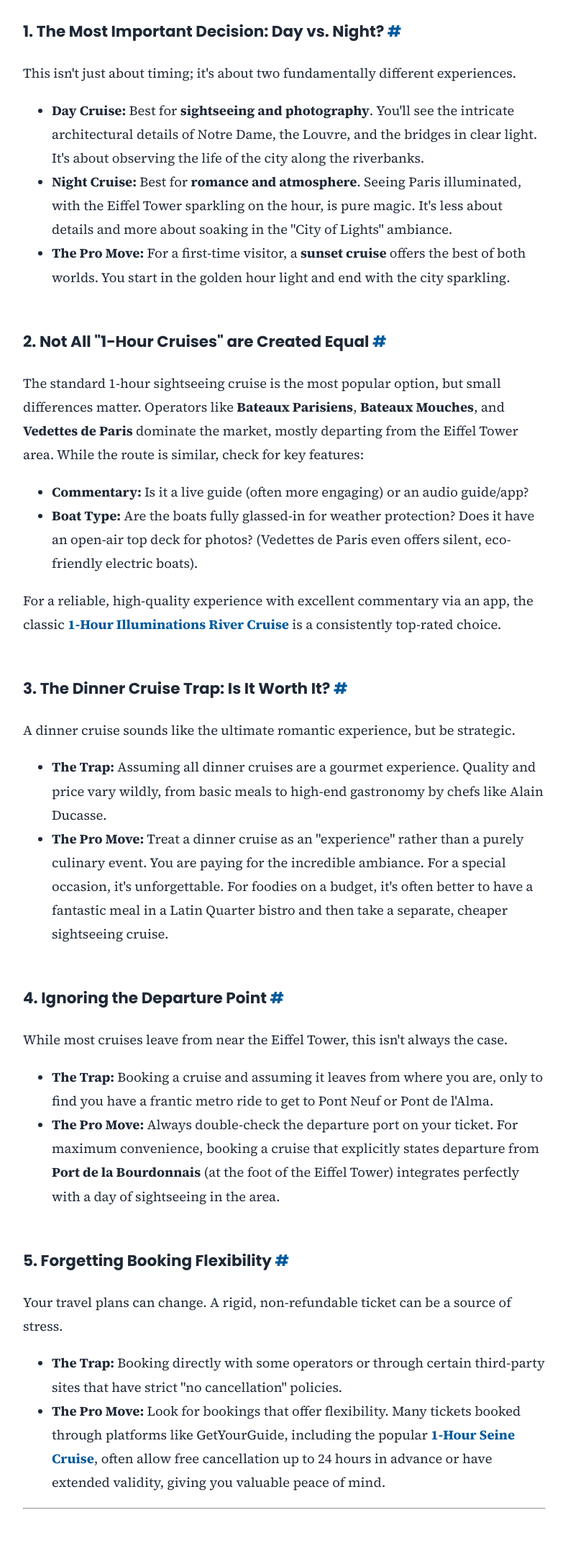
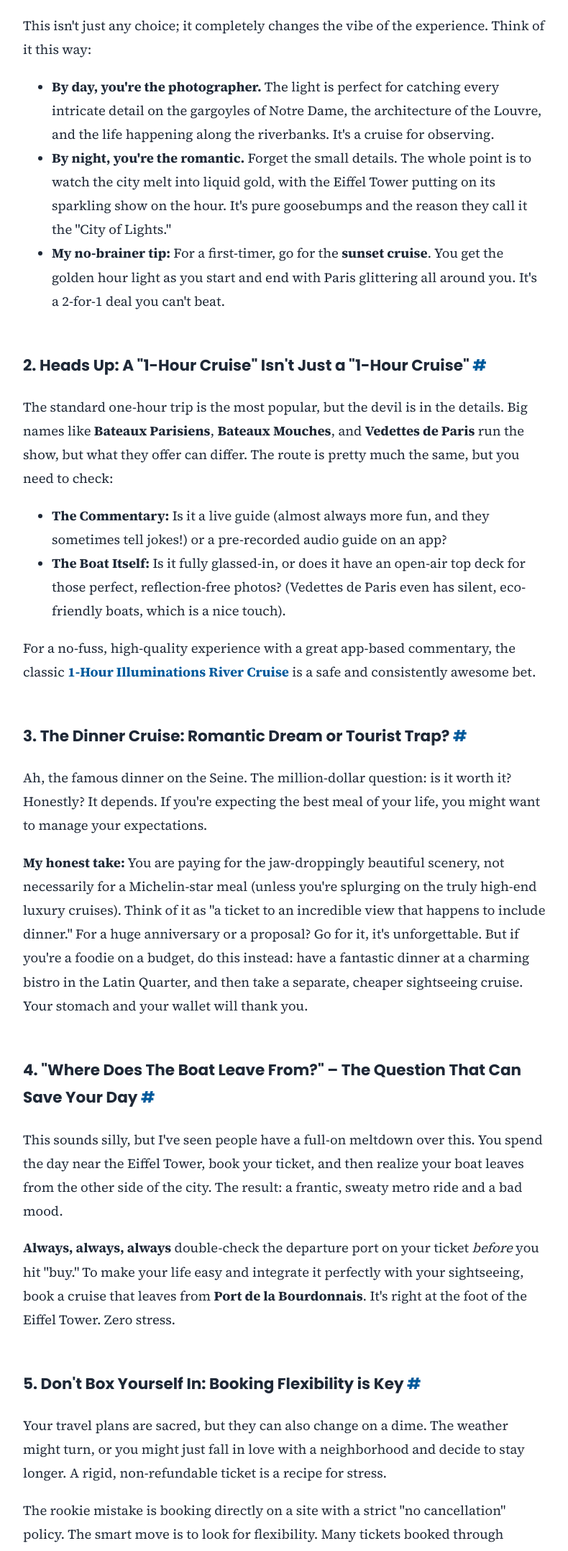
Before and after one commit to carvalhogomesag/unveiled-guides, an Eleventy site: page content/posts/paris-seine-river-cruise-guide.md in a window 1280 px wide. Shown: the part 1303-3458 px from the top of the page at 72% size, without its empty margins (56-846 px from the left). Built offline with nearby package versions, Linux system fonts and the light colour scheme; Eleventy itself is replaced by a stand-in of ours; files that its build step writes are made by us from their sources; a script that the page names is missing.

Commit message:
humanização texto cruzeiro rio sena

```diff
--- a/content/posts/paris-seine-river-cruise-guide.md
+++ b/content/posts/paris-seine-river-cruise-guide.md
@@ -9,57 +9,57 @@
   - Boat Trips
   - Travel Tips
 featuredImage: "/images/paris-seine-cruise-night.jpg"
-summary: "A cruise on the Seine is a Paris essential, but which one to choose? We break down the options, the operators, and the one crucial decision (day vs. night) to ensure your experience is magical."
+summary: "A cruise on the Seine is a Paris essential, but picking the wrong one can be a real vibe-killer. Here's my hard-won advice on how to choose the perfect boat, day or night, and avoid the common tourist traps."
 sidebar:
   title: "Top Experiences in Paris"
   query: "paris"
 ---
 
-![Um barco de cruzeiro no Rio Sena à noite, com a Torre Eiffel iluminada ao fundo](/images/paris-seine-cruise-night.jpg)
+![A cruise boat on the Seine River at night, with the Eiffel Tower illuminated in the background](/images/paris-seine-cruise-night.jpg)
 
-Gliding down the Seine River as Paris's iconic landmarks drift by is a quintessential travel experience. It’s a moment of pure magic, offering a perspective of the City of Light you simply can't get from its streets. But with a dozen operators, various cruise types, and endless booking options, choosing the right one can feel overwhelming.
+Okay, let's be real: a cruise on the Seine is one of those non-negotiable, 'must-do' things in Paris. It's that "wow, I'm *actually* here" moment you see in the movies. The Eiffel Tower sparkling, the historic buildings drifting by... it's pure magic, no doubt.
 
-Making the wrong choice can lead to a lackluster experience or an over-priced meal. This guide, based on extensive research, is designed to cut through the noise. Here are the 5 things you absolutely need to know before booking any [**Seine River Cruise**](https://www.getyourguide.com/paris-l16/paris-1-hour-seine-cruise-departing-from-the-eiffel-tower-t193940/?partner_id=PMW7G72&cmp=share_to_earn) to ensure your journey is as enchanting as you imagine.
+But here’s the secret most guides won't tell you: choosing the wrong boat can turn that dream into a lackluster, overpriced reality. I almost fell for it myself on my first trip. So, I've put together 5 golden rules, learned the hard way, to make sure your experience is every bit as amazing as you're dreaming it will be.
 
 <div data-gyg-href="https://widget.getyourguide.com/default/availability.frame" data-gyg-tour-id="193940" data-gyg-locale-code="en-US" data-gyg-currency="EUR" data-gyg-widget="availability" data-gyg-variant="horizontal" data-gyg-partner-id="PMW7G72"></div>
 
-### 1. The Most Important Decision: Day vs. Night?
+### 1. The Big Question: Day Trip or Night Magic?
 
-This isn't just about timing; it's about two fundamentally different experiences.
-*   **Day Cruise:** Best for **sightseeing and photography**. You'll see the intricate architectural details of Notre Dame, the Louvre, and the bridges in clear light. It's about observing the life of the city along the riverbanks.
-*   **Night Cruise:** Best for **romance and atmosphere**. Seeing Paris illuminated, with the Eiffel Tower sparkling on the hour, is pure magic. It's less about details and more about soaking in the "City of Lights" ambiance.
-*   **The Pro Move:** For a first-time visitor, a **sunset cruise** offers the best of both worlds. You start in the golden hour light and end with the city sparkling.
+This isn't just any choice; it completely changes the vibe of the experience. Think of it this way:
+*   **By day, you're the photographer.** The light is perfect for catching every intricate detail on the gargoyles of Notre Dame, the architecture of the Louvre, and the life happening along the riverbanks. It's a cruise for observing.
+*   **By night, you're the romantic.** Forget the small details. The whole point is to watch the city melt into liquid gold, with the Eiffel Tower putting on its sparkling show on the hour. It's pure goosebumps and the reason they call it the "City of Lights."
+*   **My no-brainer tip:** For a first-timer, go for the **sunset cruise**. You get the golden hour light as you start and end with Paris glittering all around you. It's a 2-for-1 deal you can't beat.
 
-### 2. Not All "1-Hour Cruises" are Created Equal
+### 2. Heads Up: A "1-Hour Cruise" Isn't Just a "1-Hour Cruise"
 
-The standard 1-hour sightseeing cruise is the most popular option, but small differences matter. Operators like **Bateaux Parisiens**, **Bateaux Mouches**, and **Vedettes de Paris** dominate the market, mostly departing from the Eiffel Tower area. While the route is similar, check for key features:
-*   **Commentary:** Is it a live guide (often more engaging) or an audio guide/app?
-*   **Boat Type:** Are the boats fully glassed-in for weather protection? Does it have an open-air top deck for photos? (Vedettes de Paris even offers silent, eco-friendly electric boats).
+The standard one-hour trip is the most popular, but the devil is in the details. Big names like **Bateaux Parisiens**, **Bateaux Mouches**, and **Vedettes de Paris** run the show, but what they offer can differ. The route is pretty much the same, but you need to check:
+*   **The Commentary:** Is it a live guide (almost always more fun, and they sometimes tell jokes!) or a pre-recorded audio guide on an app?
+*   **The Boat Itself:** Is it fully glassed-in, or does it have an open-air top deck for those perfect, reflection-free photos? (Vedettes de Paris even has silent, eco-friendly boats, which is a nice touch).
 
-For a reliable, high-quality experience with excellent commentary via an app, the classic [**1-Hour Illuminations River Cruise**](https://www.getyourguide.com/paris-l16/paris-1-hour-seine-cruise-departing-from-the-eiffel-tower-t193940/?partner_id=PMW7G72&cmp=share_to_earn) is a consistently top-rated choice.
+For a no-fuss, high-quality experience with a great app-based commentary, the classic [**1-Hour Illuminations River Cruise**](https://www.getyourguide.com/paris-l16/paris-1-hour-seine-cruise-departing-from-the-eiffel-tower-t193940/?partner_id=PMW7G72&cmp=share_to_earn) is a safe and consistently awesome bet.
 
 <div data-gyg-href="https://widget.getyourguide.com/default/availability.frame" data-gyg-tour-id="193940" data-gyg-locale-code="en-US" data-gyg-currency="EUR" data-gyg-widget="availability" data-gyg-variant="horizontal" data-gyg-partner-id="PMW7G72"></div>
 
-### 3. The Dinner Cruise Trap: Is It Worth It?
+### 3. The Dinner Cruise: Romantic Dream or Tourist Trap?
 
-A dinner cruise sounds like the ultimate romantic experience, but be strategic.
-*   **The Trap:** Assuming all dinner cruises are a gourmet experience. Quality and price vary wildly, from basic meals to high-end gastronomy by chefs like Alain Ducasse.
-*   **The Pro Move:** Treat a dinner cruise as an "experience" rather than a purely culinary event. You are paying for the incredible ambiance. For a special occasion, it's unforgettable. For foodies on a budget, it's often better to have a fantastic meal in a Latin Quarter bistro and then take a separate, cheaper sightseeing cruise.
+Ah, the famous dinner on the Seine. The million-dollar question: is it worth it? Honestly? It depends. If you're expecting the best meal of your life, you might want to manage your expectations.
 
-### 4. Ignoring the Departure Point
+**My honest take:** You are paying for the jaw-droppingly beautiful scenery, not necessarily for a Michelin-star meal (unless you're splurging on the truly high-end luxury cruises). Think of it as "a ticket to an incredible view that happens to include dinner." For a huge anniversary or a proposal? Go for it, it's unforgettable. But if you're a foodie on a budget, do this instead: have a fantastic dinner at a charming bistro in the Latin Quarter, and then take a separate, cheaper sightseeing cruise. Your stomach and your wallet will thank you.
 
-While most cruises leave from near the Eiffel Tower, this isn't always the case.
-*   **The Trap:** Booking a cruise and assuming it leaves from where you are, only to find you have a frantic metro ride to get to Pont Neuf or Pont de l'Alma.
-*   **The Pro Move:** Always double-check the departure port on your ticket. For maximum convenience, booking a cruise that explicitly states departure from **Port de la Bourdonnais** (at the foot of the Eiffel Tower) integrates perfectly with a day of sightseeing in the area.
+### 4. "Where Does The Boat Leave From?" – The Question That Can Save Your Day
 
-### 5. Forgetting Booking Flexibility
+This sounds silly, but I've seen people have a full-on meltdown over this. You spend the day near the Eiffel Tower, book your ticket, and then realize your boat leaves from the other side of the city. The result: a frantic, sweaty metro ride and a bad mood.
 
-Your travel plans can change. A rigid, non-refundable ticket can be a source of stress.
-*   **The Trap:** Booking directly with some operators or through certain third-party sites that have strict "no cancellation" policies.
-*   **The Pro Move:** Look for bookings that offer flexibility. Many tickets booked through platforms like GetYourGuide, including the popular [**1-Hour Seine Cruise**](https://www.getyourguide.com/paris-l16/paris-1-hour-seine-cruise-departing-from-the-eiffel-tower-t193940/?partner_id=PMW7G72&cmp=share_to_earn), often allow free cancellation up to 24 hours in advance or have extended validity, giving you valuable peace of mind.
+**Always, always, always** double-check the departure port on your ticket *before* you hit "buy." To make your life easy and integrate it perfectly with your sightseeing, book a cruise that leaves from **Port de la Bourdonnais**. It's right at the foot of the Eiffel Tower. Zero stress.
+
+### 5. Don't Box Yourself In: Booking Flexibility is Key
+
+Your travel plans are sacred, but they can also change on a dime. The weather might turn, or you might just fall in love with a neighborhood and decide to stay longer. A rigid, non-refundable ticket is a recipe for stress.
+
+The rookie mistake is booking directly on a site with a strict "no cancellation" policy. The smart move is to look for flexibility. Many tickets booked through platforms like GetYourGuide, including the popular [**1-Hour Seine Cruise**](https://www.getyourguide.com/paris-l16/paris-1-hour-seine-cruise-departing-from-the-eiffel-tower-t193940/?partner_id=PMW7G72&cmp=share_to_earn), offer free cancellation up to 24 hours in advance or have extended validity. That peace of mind is priceless.
 
 ---
-### **Book Your Unforgettable Seine Cruise**
-For a classic, flexible, and highly-rated experience that captures the magic of Paris from the water, the 1-hour cruise from the Eiffel Tower is our top recommendation. Check availability for your dates below.
+### **Ready for the Magic?**
+Okay, now you've got the inside scoop. For a classic, flexible, and highly-rated experience that truly delivers on the Paris magic, the 1-hour cruise from the Eiffel Tower is the best all-around choice. It ticks all the boxes: incredible views, zero hassle, and pure Paris magic. Check availability for your dates below and have an amazing time!
 
 <div data-gyg-href="https://widget.getyourguide.com/default/availability.frame" data-gyg-tour-id="193940" data-gyg-locale-code="en-US" data-gyg-currency="EUR" data-gyg-widget="availability" data-gyg-variant="horizontal" data-gyg-partner-id="PMW7G72"></div>
```
